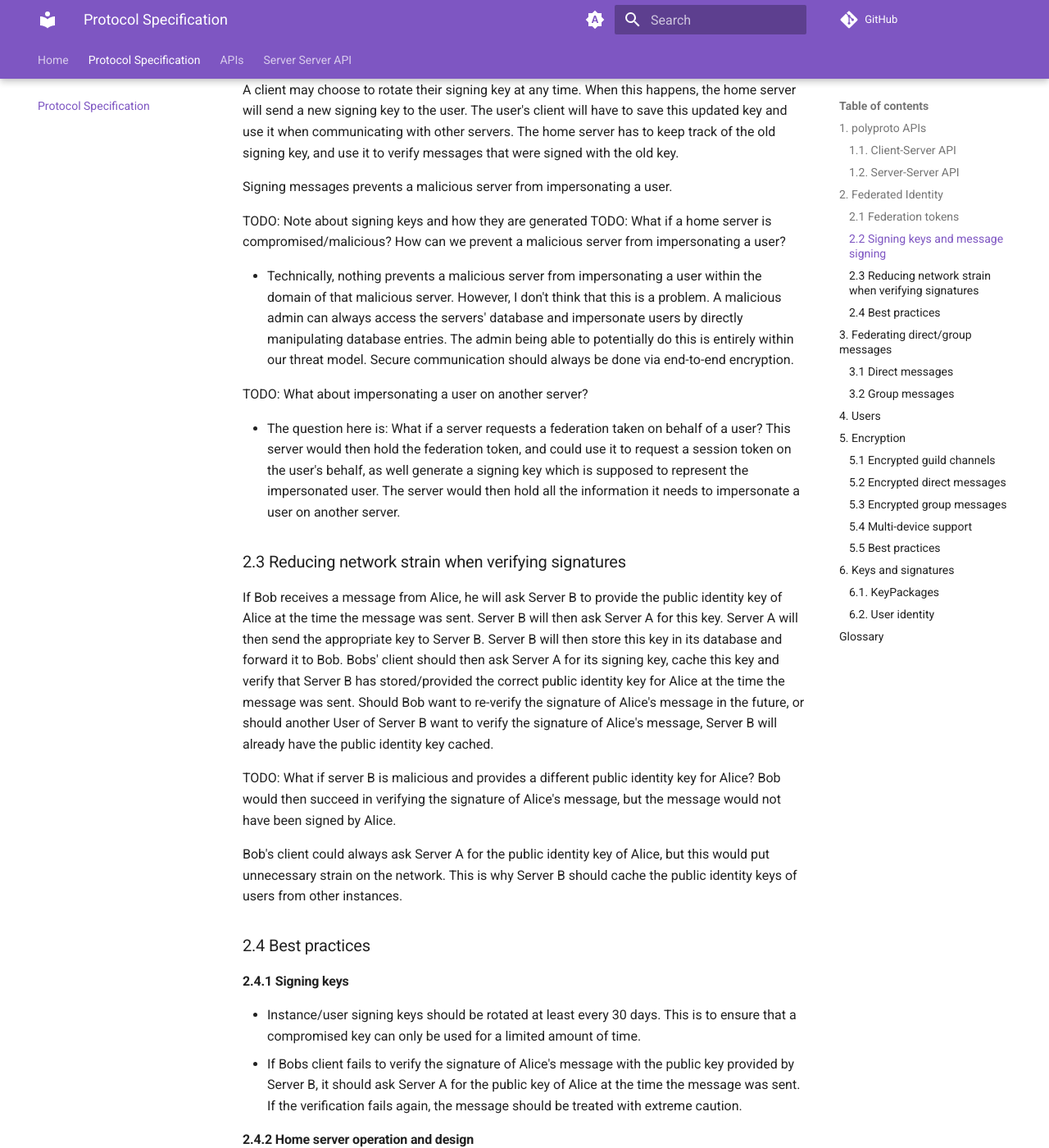
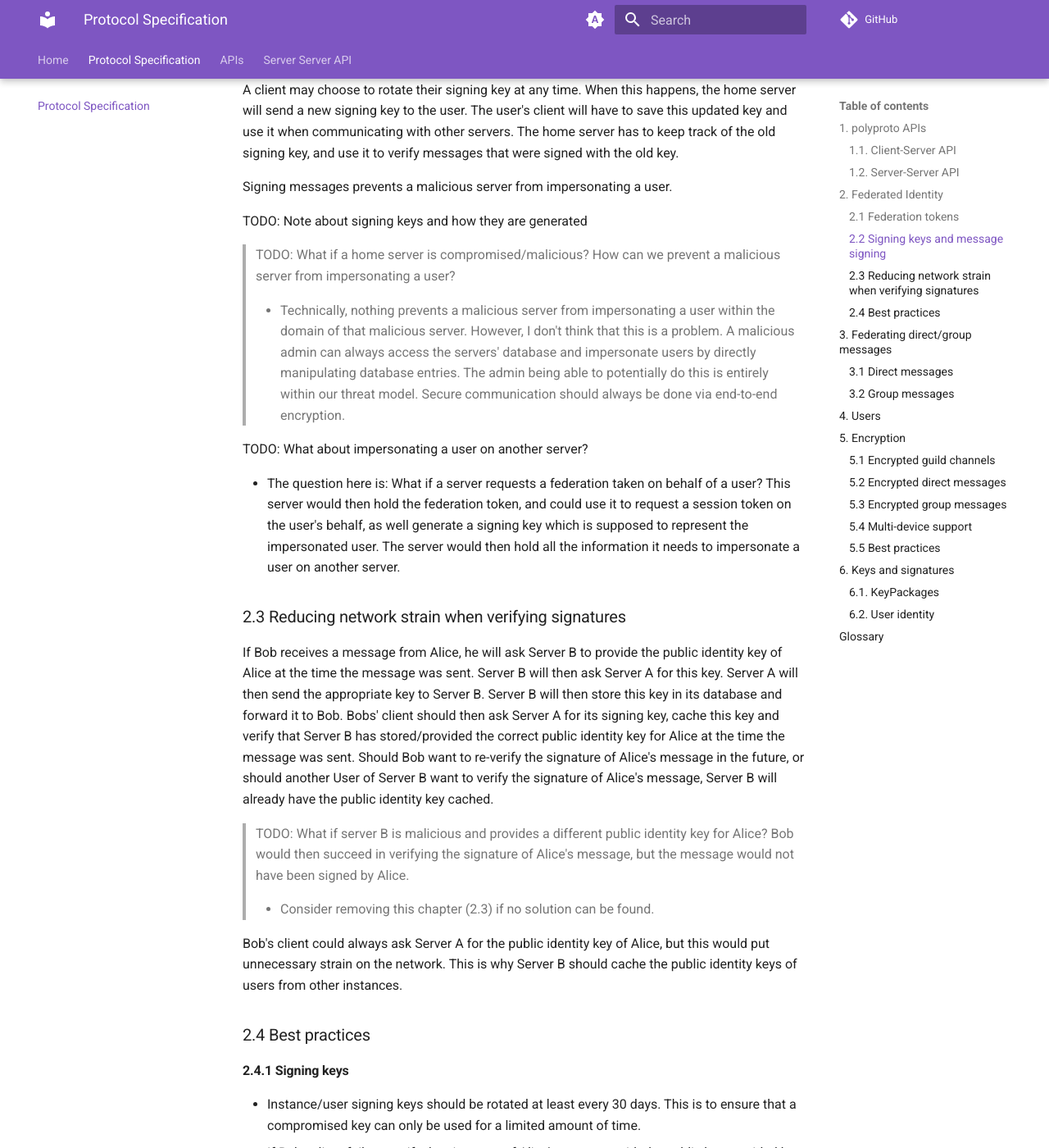
Before and after one commit to polyphony-chat/docs, an MkDocs documentation site: the page built from docs/specification.md, in a window 1280 px wide and 1400 px high, scrolled down 3788 px. Shown: the whole window at 82% size. Built offline with MkDocs 1.6.1 and Material for MkDocs 9.7.7, drawn with Linux system fonts in a browser that asks for light colours; emoji names are drawn with the system emoji font; plug-ins that fetch from the network failed and are left out; comment, search, counter and statistics services are not loaded.

Commit message:
Quote TODOs

```diff
--- a/SPECIFICATION.md
+++ b/SPECIFICATION.md
@@ -135,7 +136,9 @@
 
 If Bob receives a message from Alice, he will ask Server B to provide the public identity key of Alice at the time the message was sent. Server B will then ask Server A for this key. Server A will then send the appropriate key to Server B. Server B will then store this key in its database and forward it to Bob. Bobs' client should then ask Server A for its signing key, cache this key and verify that Server B has stored/provided the correct public identity key for Alice at the time the message was sent. Should Bob want to re-verify the signature of Alice's message in the future, or should another User of Server B want to verify the signature of Alice's message, Server B will already have the public identity key cached.
 
-TODO: What if server B is malicious and provides a different public identity key for Alice? Bob would then succeed in verifying the signature of Alice's message, but the message would not have been signed by Alice.
+> TODO: What if server B is malicious and provides a different public identity key for Alice? Bob would then succeed in verifying the signature of Alice's message, but the message would not have been signed by Alice.
+
+> - Consider removing this chapter (2.3) if no solution can be found.
 
 Bob's client could always ask Server A for the public identity key of Alice, but this would put unnecessary strain on the network. This is why Server B should cache the public identity keys of users from other instances.
 
```
Also changed, not shown: other parts of SPECIFICATION.md (+3 -2 lines).
